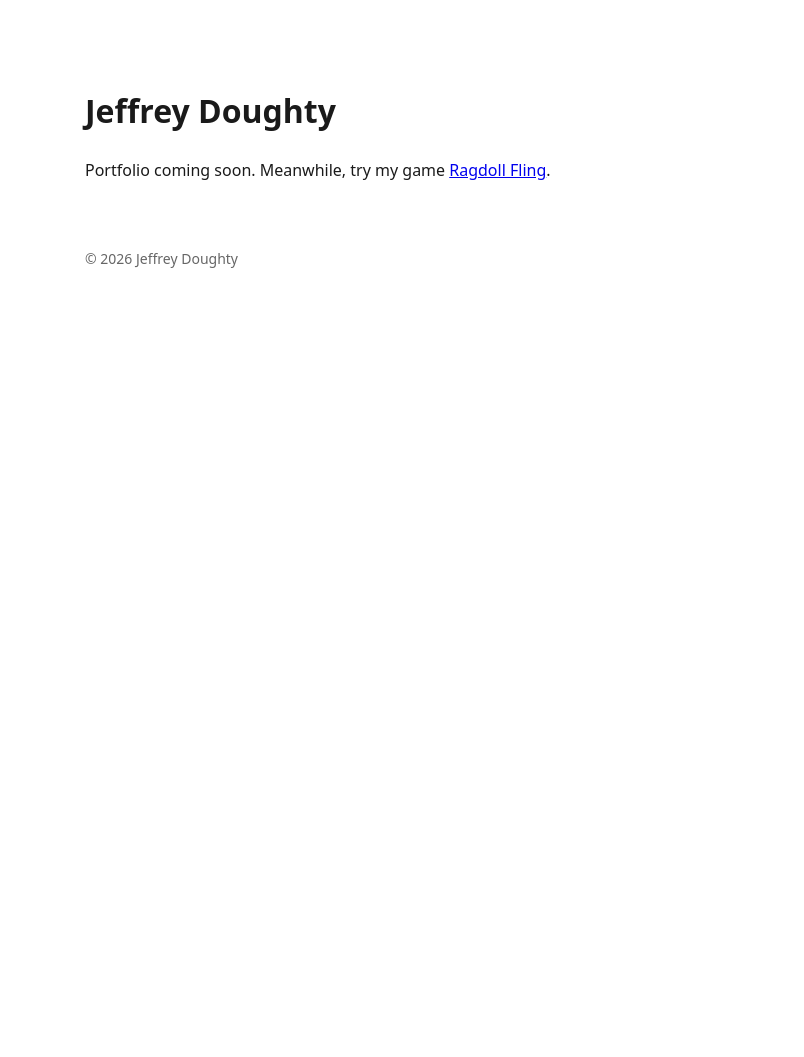
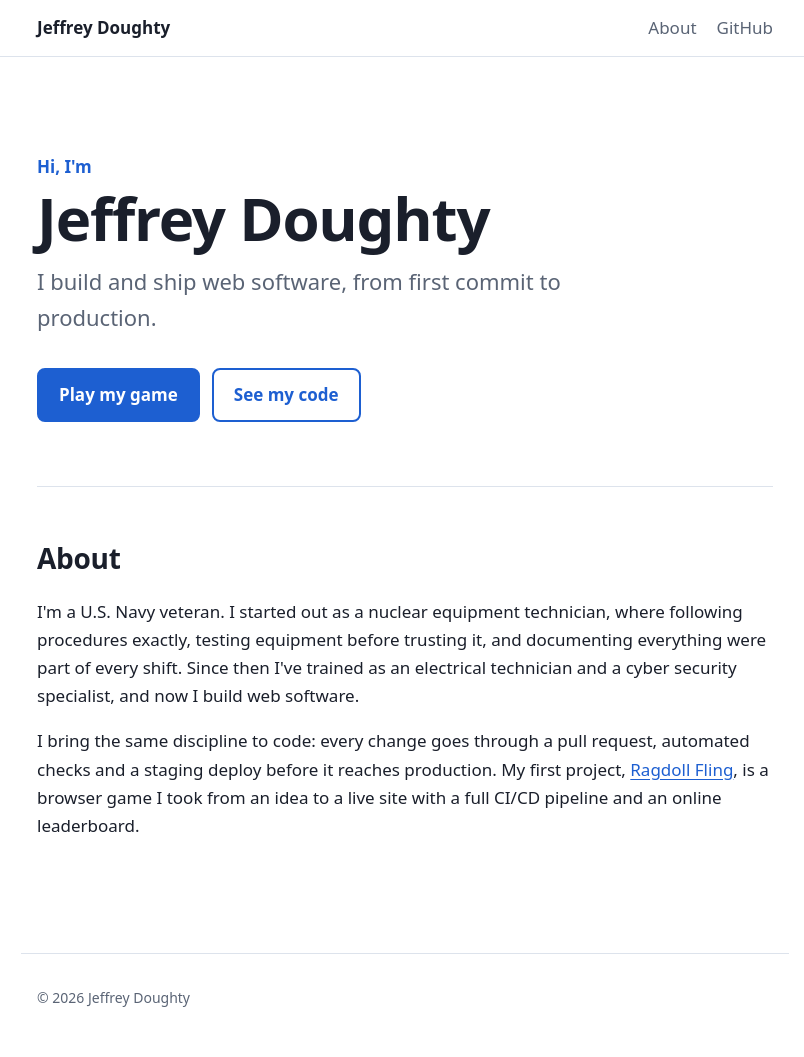
Before and after one commit to hollewood32-gif/portfolio-site, a website built with Vite: page index.html in a window 1280 px wide. Shown: the whole page, without its empty margins (235-1039 px from the left). Before the commit the page ends 800 px from the top, so only its background shows below. Built offline with nearby package versions, Linux system fonts and the light colour scheme.

Commit message:
Add the Home and About sections with the dark design
Dark page with light blue buttons by default, a light version for light-mode devices, sticky nav, and a test that in-page links point to real sections.

Co-Authored-By: Claude Opus 5.5 <noreply@anthropic.com>

```diff
--- a/index.html
+++ b/index.html
@@ -4,15 +4,55 @@
     <meta charset="UTF-8" />
     <meta name="viewport" content="width=device-width, initial-scale=1.0" />
     <title>Jeffrey Doughty</title>
-    <meta name="description" content="Jeffrey Doughty's portfolio: projects, resume and contact." />
+    <meta name="description" content="Jeffrey Doughty builds and ships web software, from first commit to production. Projects, resume and contact." />
+    <!-- Tells the browser the page supports both looks, so scrollbars and form controls match. -->
+    <meta name="color-scheme" content="dark light" />
+    <meta name="theme-color" content="#0b1220" media="(prefers-color-scheme: dark)" />
+    <meta name="theme-color" content="#ffffff" media="(prefers-color-scheme: light)" />
     <link rel="stylesheet" href="/src/style.css" />
   </head>
   <body>
-    <main>
-      <h1>Jeffrey Doughty</h1>
-      <p>Portfolio coming soon. Meanwhile, try my game <a href="https://fling.jeffreydoughty.com">Ragdoll Fling</a>.</p>
+    <a class="skip-link" href="#main">Skip to content</a>
+
+    <header class="site-header">
+      <nav class="nav" aria-label="Main">
+        <a class="nav-name" href="#top">Jeffrey Doughty</a>
+        <ul class="nav-links">
+          <li><a href="#about">About</a></li>
+          <li><a href="https://github.com/hollewood32-gif">GitHub</a></li>
+        </ul>
+      </nav>
+    </header>
+
+    <main id="main">
+      <section class="hero" id="top" aria-labelledby="hero-title">
+        <p class="eyebrow">Hi, I'm</p>
+        <h1 id="hero-title">Jeffrey Doughty</h1>
+        <p class="headline">I build and ship web software, from first commit to production.</p>
+        <div class="actions">
+          <a class="button" href="https://fling.jeffreydoughty.com">Play my game</a>
+          <a class="button button-secondary" href="https://github.com/hollewood32-gif">See my code</a>
+        </div>
+      </section>
+
+      <section class="section" id="about" aria-labelledby="about-title">
+        <h2 id="about-title">About</h2>
+        <p>
+          I'm a U.S. Navy veteran. I started out as a nuclear equipment technician, where following
+          procedures exactly, testing equipment before trusting it, and documenting everything were
+          part of every shift. Since then I've trained as an electrical technician and a cyber
+          security specialist, and now I build web software.
+        </p>
+        <p>
+          I bring the same discipline to code: every change goes through a pull request, automated
+          checks and a staging deploy before it reaches production. My first project,
+          <a href="https://fling.jeffreydoughty.com">Ragdoll Fling</a>, is a browser game I took from
+          an idea to a live site with a full CI/CD pipeline and an online leaderboard.
+        </p>
+      </section>
     </main>
-    <footer id="footer"></footer>
+
+    <footer class="site-footer" id="footer"></footer>
     <script type="module" src="/src/main.ts"></script>
   </body>
 </html>
--- a/src/style.css
+++ b/src/style.css
@@ -1,19 +1,214 @@
-/* Placeholder styles. The real design (clean and minimal, one accent color) comes in the content PRs. */
+/* ---------- Colors ----------
+   Dark by default. Visitors whose device is set to light mode get the light set.
+   Every color is a variable, so each look is defined in one place. */
 :root {
-  font-family: system-ui, sans-serif;
-  line-height: 1.6;
-  color: #1a1a1a;
-  background: #ffffff;
+  --bg: #0b1220;
+  --surface: #121b2e;
+  --border: #22304a;
+  --text: #e6ebf5;
+  --muted: #9aa7bd;
+  --accent: #7cc4ff; /* light blue: links and buttons */
+  --accent-hover: #a5d6ff;
+  --on-accent: #0b1220; /* text on a light blue button */
+}
+
+@media (prefers-color-scheme: light) {
+  :root {
+    --bg: #ffffff;
+    --surface: #f4f6fa;
+    --border: #dde3ec;
+    --text: #1a1f2b;
+    --muted: #5a6475;
+    --accent: #1d5fd1; /* darker blue, so it stays readable on white */
+    --accent-hover: #1549a6;
+    --on-accent: #ffffff;
+  }
+}
+
+/* ---------- Base ---------- */
+*,
+*::before,
+*::after {
+  box-sizing: border-box;
+}
+
+html {
+  scroll-behavior: smooth;
+  /* Leaves room for the sticky nav when jumping to a section. */
+  scroll-padding-top: 5rem;
+}
+
+@media (prefers-reduced-motion: reduce) {
+  html {
+    scroll-behavior: auto;
+  }
 }
 
 body {
-  max-width: 40rem;
-  margin: 0 auto;
-  padding: 4rem 1rem;
+  margin: 0;
+  background: var(--bg);
+  color: var(--text);
+  font-family: system-ui, -apple-system, "Segoe UI", Roboto, sans-serif;
+  font-size: 1.0625rem;
+  line-height: 1.65;
 }
 
-footer {
-  margin-top: 4rem;
-  color: #666;
+a {
+  color: var(--accent);
+  text-underline-offset: 0.2em;
+}
+
+a:hover {
+  color: var(--accent-hover);
+}
+
+a:focus-visible {
+  outline: 2px solid var(--accent);
+  outline-offset: 3px;
+  border-radius: 4px;
+}
+
+/* Hidden until a keyboard user presses Tab, then lets them skip the nav. */
+.skip-link {
+  position: absolute;
+  left: 1rem;
+  top: -3rem;
+  padding: 0.5rem 1rem;
+  background: var(--accent);
+  color: var(--on-accent);
+  border-radius: 6px;
+  z-index: 10;
+}
+
+.skip-link:focus {
+  top: 1rem;
+}
+
+/* ---------- Nav ---------- */
+.site-header {
+  position: sticky;
+  top: 0;
+  z-index: 5;
+  background: color-mix(in srgb, var(--bg) 88%, transparent);
+  backdrop-filter: blur(8px);
+  border-bottom: 1px solid var(--border);
+}
+
+.nav {
+  max-width: 48rem;
+  margin: 0 auto;
+  padding: 0.875rem 1rem;
+  display: flex;
+  align-items: center;
+  justify-content: space-between;
+  gap: 1rem;
+}
+
+.nav-name {
+  color: var(--text);
+  font-weight: 700;
+  text-decoration: none;
+}
+
+.nav-links {
+  display: flex;
+  gap: 1.25rem;
+  margin: 0;
+  padding: 0;
+  list-style: none;
+}
+
+.nav-links a {
+  color: var(--muted);
+  text-decoration: none;
+}
+
+.nav-links a:hover {
+  color: var(--text);
+}
+
+/* ---------- Page sections ---------- */
+main {
+  max-width: 48rem;
+  margin: 0 auto;
+  padding: 0 1rem;
+}
+
+.hero {
+  padding: 6rem 0 4rem;
+}
+
+.eyebrow {
+  margin: 0;
+  color: var(--accent);
+  font-weight: 600;
+}
+
+h1 {
+  margin: 0.25rem 0 0.75rem;
+  font-size: clamp(2.5rem, 8vw, 3.75rem);
+  line-height: 1.1;
+  letter-spacing: -0.02em;
+}
+
+.headline {
+  margin: 0;
+  max-width: 34rem;
+  color: var(--muted);
+  font-size: clamp(1.125rem, 3vw, 1.375rem);
+}
+
+.actions {
+  display: flex;
+  flex-wrap: wrap;
+  gap: 0.75rem;
+  margin-top: 2rem;
+}
+
+.button {
+  display: inline-block;
+  padding: 0.7rem 1.25rem;
+  border: 2px solid var(--accent);
+  border-radius: 8px;
+  background: var(--accent);
+  color: var(--on-accent);
+  font-weight: 600;
+  text-decoration: none;
+}
+
+.button:hover {
+  background: var(--accent-hover);
+  border-color: var(--accent-hover);
+  color: var(--on-accent);
+}
+
+.button-secondary {
+  background: transparent;
+  color: var(--accent);
+}
+
+.button-secondary:hover {
+  background: transparent;
+  color: var(--accent-hover);
+}
+
+.section {
+  padding: 3rem 0;
+  border-top: 1px solid var(--border);
+}
+
+h2 {
+  margin: 0 0 1rem;
+  font-size: 1.75rem;
+  letter-spacing: -0.01em;
+}
+
+/* ---------- Footer ---------- */
+.site-footer {
+  max-width: 48rem;
+  margin: 3rem auto 0;
+  padding: 2rem 1rem 3rem;
+  border-top: 1px solid var(--border);
+  color: var(--muted);
   font-size: 0.875rem;
 }
```
Also changed, not shown: CLAUDE.md (+5 -4 lines), src/page.test.ts (added, +20 -0 lines).
